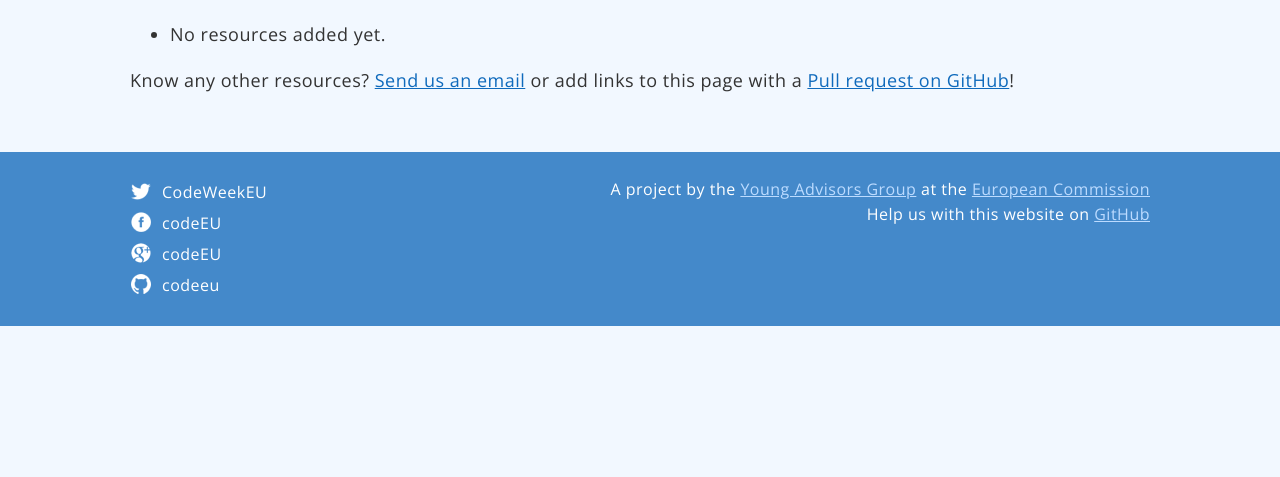
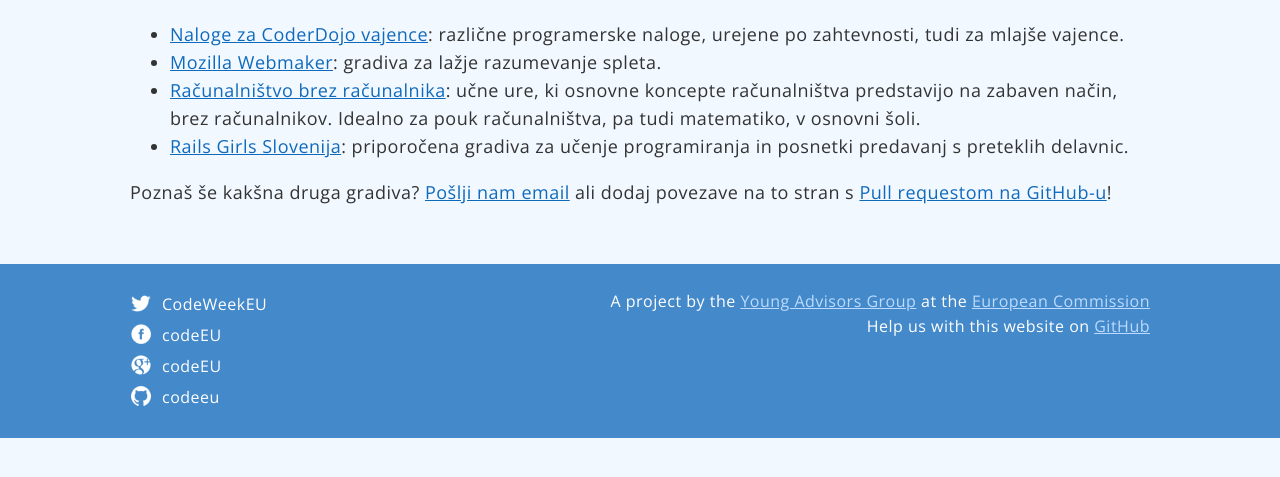
Before and after one commit to codeeu/codeeu.github.io, a Jekyll site: the page built from resources/slovenia/index.html, in a window 1280 px wide, cut to the strip 167-644 px from the top of the page. Built offline with Jekyll 4.4.1, drawn with Linux system fonts in a browser that asks for light colours; nearby versions of some CDN libraries; Markdown is read by kramdown in place of the engine named in the settings.

Commit message:
Initial set of slovenian resources

```diff
--- a/resources/slovenia/index.html
+++ b/resources/slovenia/index.html
@@ -4,7 +4,10 @@
 ---
 
   <ul>
-   	<li>No resources added yet.</li>
+  	<li><a href="http://course.coderdojo.si/tasks-sl.html">Naloge za CoderDojo vajence</a>: različne programerske naloge, urejene po zahtevnosti, tudi za mlajše vajence.
+   	<li><a href="https://webmaker.org/sl/">Mozilla Webmaker</a>: gradiva za lažje razumevanje spleta.</li>
+   	<li><a href="http://vidra.si">Računalništvo brez računalnika</a>: učne ure, ki osnovne koncepte računalništva predstavijo na zabaven način, brez računalnikov. Idealno za pouk računalništva, pa tudi matematiko, v osnovni šoli.</li>
+   	<li><a href="http://railsgirls.si/gradiva/">Rails Girls Slovenija</a>: priporočena gradiva za učenje programiranja in posnetki predavanj s preteklih delavnic.</li>
   </ul>
 
-  <p>Know any other resources? <a href="mailto:{{site.contact.email}}">Send us an email</a> or add links to this page with a <a href="https://github.com/codeeu/codeeu.github.io">Pull request on GitHub</a>!</p>
+  <p>Poznaš še kakšna druga gradiva? <a href="mailto:{{site.contact.email}}">Pošlji nam email</a> ali dodaj povezave na to stran s <a href="https://github.com/codeeu/codeeu.github.io">Pull requestom na GitHub-u</a>!</p>
```
